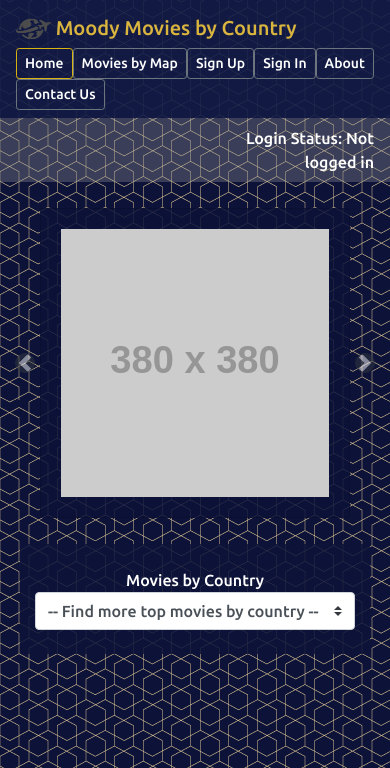
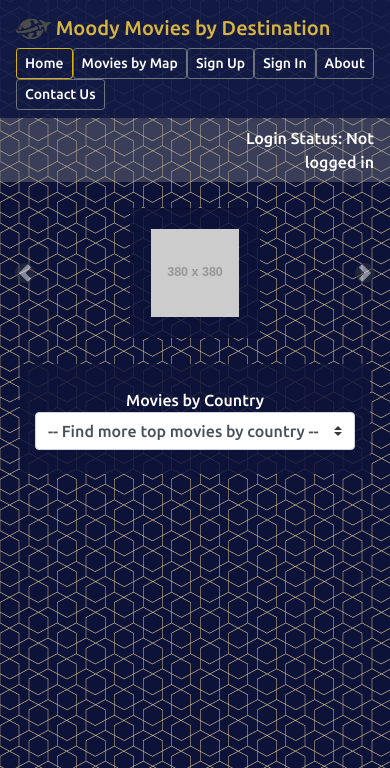
Before and after one commit to dahliakadri/movies_by_destination, a Flask app: page / in a window 390 px wide; the page is wider, and only the part inside the window is pictured. Shown: the top 768 px of that part. Run offline with Flask 2, Linux system fonts and the light colour scheme; grey boxes labelled with a size stand in for pictures from a placeholder-image service; data that the repository does not hold is empty; some libraries are stand-ins or nearby versions.

Commit message:
update style for mobile

```diff
--- a/server.py
+++ b/server.py
@@ -1,5 +1,5 @@
 """Movies By Destination."""
-import random
+from random import sample
 from jinja2 import StrictUndefined
 from flask import Flask, flash, render_template, redirect, request, session, jsonify, json
 from model import User, Movie, Country, CountryFact, MoodyRating, SavedMovie, Poster, connect_to_db, db
@@ -37,7 +37,7 @@ def show_movies_by_country_test():
 	movies=country.movies_by_num_rating
 
 	for m in movies:
-		if len(movies_by_country_list) < 7:
+		if len(movies_by_country_list) < 12:
 			poster = Poster.query.filter(Poster.movie_id== m.movie_id).first()
 			if poster == None:
 				scrape_result = requests.get(f"https://www.imdb.com/title/{m.movie_id}/")
@@ -45,7 +45,7 @@ def show_movies_by_country_test():
 				soup = BeautifulSoup(src, "html.parser")
 				img_div = soup.find(class_="poster")
 				if img_div == None:
-					poster_url = "/static/img/default_poster.jpg"
+					poster_url = "https://m.media-amazon.com/images/G/01/imdb/images/nopicture/180x268/film-173410679._CB468515592_.png"
 					poster_object = Poster(poster_url=poster_url,
 											movie_id=m.movie_id)
 					db.session.add(poster_object)
@@ -60,7 +60,9 @@ def show_movies_by_country_test():
 					db.session.commit()
 					poster = Poster.query.filter(Poster.movie_id== m.movie_id).first()
 			elif poster.poster_url == "https://cdn2.vectorstock.com/i/1000x1000/53/36/vintage-cinema-poster-vector-20815336.jpg":
-				poster.poster_url = "/static/img/default_poster.jpg"
+				poster.poster_url = "https://m.media-amazon.com/images/G/01/imdb/images/nopicture/180x268/film-173410679._CB468515592_.png"
+			elif poster.poster_url == "/static/img/default_poster.jpg":
+				poster.poster_url = "https://m.media-amazon.com/images/G/01/imdb/images/nopicture/180x268/film-173410679._CB468515592_.png"
 			movies_by_country_list.append({"movie_id": m.movie_id,
 											"movie_title": m.title,
 											"imdb_rating": m.imdb_rating,
@@ -75,7 +77,8 @@ def show_movies_by_country_carousel():
 	"""Show random top 6 movies from countries to display on carousel """
 	movies_full = Movie.query.order_by(Movie.num_votes.desc()).limit(50).all()
 	top_movies_all_countries_list = []
-	movies = movies_full
+	movies = []
+	movies = sample(movies_full, 15)
 	for m in movies:
 			poster = Poster.query.filter(Poster.movie_id== m.movie_id).first()
 			if poster == None:
@@ -251,7 +254,6 @@ def react_logout():
 
 
 
-
 #Below here are the jinja template routes#
 # @app.route('/')
 # def index():
@@ -402,7 +404,7 @@ def react_logout():
 if __name__ == "__main__":
     # We have to set debug=True here, since it has to be True at the
     # point that we invoke the DebugToolbarExtension
-    app.debug = False
+    app.debug = True
     # make sure templates, etc. are not cached in debug mode
     app.jinja_env.auto_reload = app.debug
 
--- a/static/css/styles.css
+++ b/static/css/styles.css
@@ -148,6 +148,10 @@ color: #d9b43e!important;
     .carousel-inner .carousel-item > div:first-child {
         display: block;
     }
+
+    .carousel-inner > .carousel-item > div {
+        margin: 0 auto;
+    }
 }
 
 .carousel-inner .carousel-item.active,
--- a/static/moodyreact.jsx
+++ b/static/moodyreact.jsx
@@ -70,7 +70,7 @@ class MoodyApp extends React.Component{
         <div>
           <nav className="navbar sticky-top no-gutters navbar-light bg-light">
             <a className="navbar-brand" href="">
-            <img src="/static/img/travelimage.png" width="35" height="30" className="d-inline-block align-top" alt=""/>      Moody Movies by Country</a>
+            <img src="/static/img/travelimage.png" width="35" height="30" className="d-inline-block align-top" alt=""/>      Moody Movies by Destination</a>
             <form className="form-inline">
               <button className="btn btn-sm btn-outline-success" type="button" onClick={() => this.setState({currentPage: 0})}>Home</button>
               <button className="btn btn-sm btn-outline-secondary" type="button" onClick={() => this.setState({currentPage: 5})}>Movies by Map</button>
@@ -102,8 +102,8 @@ class AboutPage extends React.Component {
             </div>
              <div className="col-md-8">
               <div className="card-body">
-                <h5 className="card-title">Moody Movies - Movies by Country.</h5>
-                <p className="card-text">Users can search, save, and watch top movies from particular countryies.</p>
+                <h5 className="card-title">Moody Movies - Movies by Destination</h5>
+                <p className="card-text">Users can search, save, and watch top movies by country.</p>
                 <p className="card-text"><small className="text-muted">Last updated March 18, 2020</small></p>
               </div>
             </div>
@@ -123,7 +123,7 @@ class ContactUs extends React.Component {
             </div>
              <div className="col-md-8">
               <div className="card-body">
-                <h5 className="card-title">Contact Us.</h5>
+                <h5 className="card-title">Contact Us</h5>
                 <p className="card-text">Please reach out to dahlikadri@gmail.com</p>
                 <p className="card-text"><small className="text-muted">Last updated March 18, 2020</small></p>
               </div>
@@ -193,20 +193,41 @@ class Carousel extends React.Component{
   }
 
   render(){
-    let first_poster = "http://placehold.it/380?text=1"
-    let second_poster = "http://placehold.it/380?text=2"
-    let third_poster = "http://placehold.it/380?text=3"
-    let fourth_poster = "http://placehold.it/380?text=4"
-    let fifth_poster = "http://placehold.it/380?text=5"
-    let sixth_poster = "http://placehold.it/380?text=6"
+    let poster1 = "http://placehold.it/380?text=1"
+    let poster2 = "http://placehold.it/380?text=2"
+    let poster3 = "http://placehold.it/380?text=3"
+    let poster4 = "http://placehold.it/380?text=4"
+    let poster5 = "http://placehold.it/380?text=5"
+    let poster6 = "http://placehold.it/380?text=6"
+    let poster7 = "http://placehold.it/380?text=7"
+    let poster8 = "http://placehold.it/380?text=8"
+    let poster9 = "http://placehold.it/380?text=9"
+    let poster10 = "http://placehold.it/380?text=10"
+    let poster11 = "http://placehold.it/380?text=11"
+    let poster12 = "http://placehold.it/380?text=12"
+    let poster13 = "http://placehold.it/380?text=13"
+    let poster14 = "http://placehold.it/380?text=14"
+    let poster15 = "http://placehold.it/380?text=15"
+
     const movie_list = this.state.allmovies
-    if(movie_list.length > 5){
-    first_poster = movie_list[0]["movie_poster"],
-    second_poster = movie_list[1]["movie_poster"],
-    third_poster = movie_list[2]["movie_poster"],
-    fourth_poster = movie_list[3]["movie_poster"],
-    fifth_poster = movie_list[4]["movie_poster"],
-    sixth_poster = movie_list[5]["movie_poster"]}
+
+    if(movie_list.length > 14){
+    poster1 = movie_list[0]["movie_poster"],
+    poster2 = movie_list[1]["movie_poster"],
+    poster3 = movie_list[2]["movie_poster"],
+    poster4 = movie_list[3]["movie_poster"],
+    poster5 = movie_list[4]["movie_poster"],
+    poster6 = movie_list[5]["movie_poster"],
+    poster7 = movie_list[6]["movie_poster"],
+    poster8 = movie_list[7]["movie_poster"],
+    poster9 = movie_list[8]["movie_poster"],
+    poster10 = movie_list[9]["movie_poster"],
+    poster11 = movie_list[10]["movie_poster"],
+    poster12 = movie_list[11]["movie_poster"],
+    poster13 = movie_list[12]["movie_poster"],
+    poster14 = movie_list[13]["movie_poster"],
+    poster15 = movie_list[14]["movie_poster"]
+  }
 
     return(
       <div className="container text-center my-3">
@@ -214,44 +235,107 @@ class Carousel extends React.Component{
         <div id="recipeCarousel" className="carousel slide w-100" data-ride="carousel">
             <div className="carousel-inner w-100" role="listbox">
                 <div className="carousel-item active">
-                    <div className="col-md-3">
+                    <div className="col-6 col-md-3">
                         <div className="card card-body">
-                            <img className="img-fluid" src={first_poster}/>
+                            <img className="img-fluid" src={poster1}/>
                         </div>
                     </div>
                 </div>
                 <div className="carousel-item">
-                    <div className="col-md-3">
+                    <div className="col-6 col-md-3">
                         <div className="card card-body">
-                            <img className="img-fluid" src={second_poster}/>
+                            <img className="img-fluid" src={poster2}/>
                         </div>
                     </div>
                 </div>
                 <div className="carousel-item">
-                    <div className="col-md-3">
+                    <div className="col-6 col-md-3">
                         <div className="card card-body">
-                            <img className="img-fluid" src={third_poster}/>
+                            <img className="img-fluid" src={poster3}/>
                         </div>
                     </div>
                 </div>
                 <div className="carousel-item">
-                    <div className="col-md-3">
+                    <div className="col-6 col-md-3">
                         <div className="card card-body">
-                            <img className="img-fluid" src={fourth_poster}/>
+                            <img className="img-fluid" src={poster4}/>
                         </div>
                     </div>
                 </div>
                 <div className="carousel-item">
-                    <div className="col-md-3">
+                    <div className="col-6 col-md-3">
                         <div className="card card-body">
-                            <img className="img-fluid" src={fifth_poster}/>
+                            <img className="img-fluid" src={poster5}/>
                         </div>
                     </div>
                 </div>
                 <div className="carousel-item">
-                    <div className="col-md-3">
+                    <div className="col-6 col-md-3">
                         <div className="card card-body">
-                            <img className="img-fluid" src={sixth_poster}/>
+                            <img className="img-fluid" src={poster6}/>
+                        </div>
+                    </div>
+                </div>
+                <div className="carousel-item">
+                    <div className="col-6 col-md-3">
+                        <div className="card card-body">
+                            <img className="img-fluid" src={poster7}/>
+                        </div>
+                    </div>
+                </div>
+                <div className="carousel-item">
+                    <div className="col-6 col-md-3">
+                        <div className="card card-body">
+                            <img className="img-fluid" src={poster8}/>
+                        </div>
+                    </div>
+                </div>
+                <div className="carousel-item">
+                    <div className="col-6 col-md-3">
+                        <div className="card card-body">
+                            <img className="img-fluid" src={poster9}/>
+                        </div>
+                    </div>
+                </div>
+                <div className="carousel-item">
+                    <div className="col-6 col-md-3">
+                        <div className="card card-body">
+                            <img className="img-fluid" src={poster10}/>
+                        </div>
+                    </div>
+                </div>
+                <div className="carousel-item">
+                    <div className="col-6 col-md-3">
+                        <div className="card card-body">
+                            <img className="img-fluid" src={poster11}/>
+                        </div>
+                    </div>
+                </div>
+                <div className="carousel-item">
+                    <div className="col-6 col-md-3">
+                        <div className="card card-body">
+                            <img className="img-fluid" src={poster12}/>
+                        </div>
+                    </div>
+                </div>
+                <div className="carousel-item">
+                    <div className="col-6 col-md-3">
+                        <div className="card card-body">
+                            <img className="img-fluid" src={poster13}/>
+                        </div>
+                    </div>
+                </div>
+                <div className="carousel-item">
+                    <div className="col-6 col-md-3">
+                        <div className="card card-body">
+                            <img className="img-fluid" src={poster14}/>
+                        </div>
+                    </div>
+                </div>
+                <div className="carousel-item">
+                    <div className="col-6 col-md-3">
+                        <div className="card card-body">
+                            <img className="img-fluid" src={poster15}/>
                         </div>
                     </div>
                 </div>
--- a/templates/basereact.html
+++ b/templates/basereact.html
@@ -20,6 +20,7 @@
       crossorigin="anonymous"></script>
 
     <!-- Script tags from getbootstrap.com -->
+    <meta name="viewport" content="width=device-width, initial-scale=1">
     <script src="https://cdn.jsdelivr.net/npm/popper.js@1.16.0/dist/umd/popper.min.js"integrity="sha384-Q6E9RHvbIyZFJoft+2mJbHaEWldlvI9IOYy5n3zV9zzTtmI3UksdQRVvoxMfooAo" crossorigin="anonymous"></script>
     <script src="https://stackpath.bootstrapcdn.com/bootstrap/4.4.1/js/bootstrap.min.js" integrity="sha384-wfSDF2E50Y2D1uUdj0O3uMBJnjuUD4Ih7YwaYd1iqfktj0Uod8GCExl3Og8ifwB6" crossorigin="anonymous"></script>
 
```
